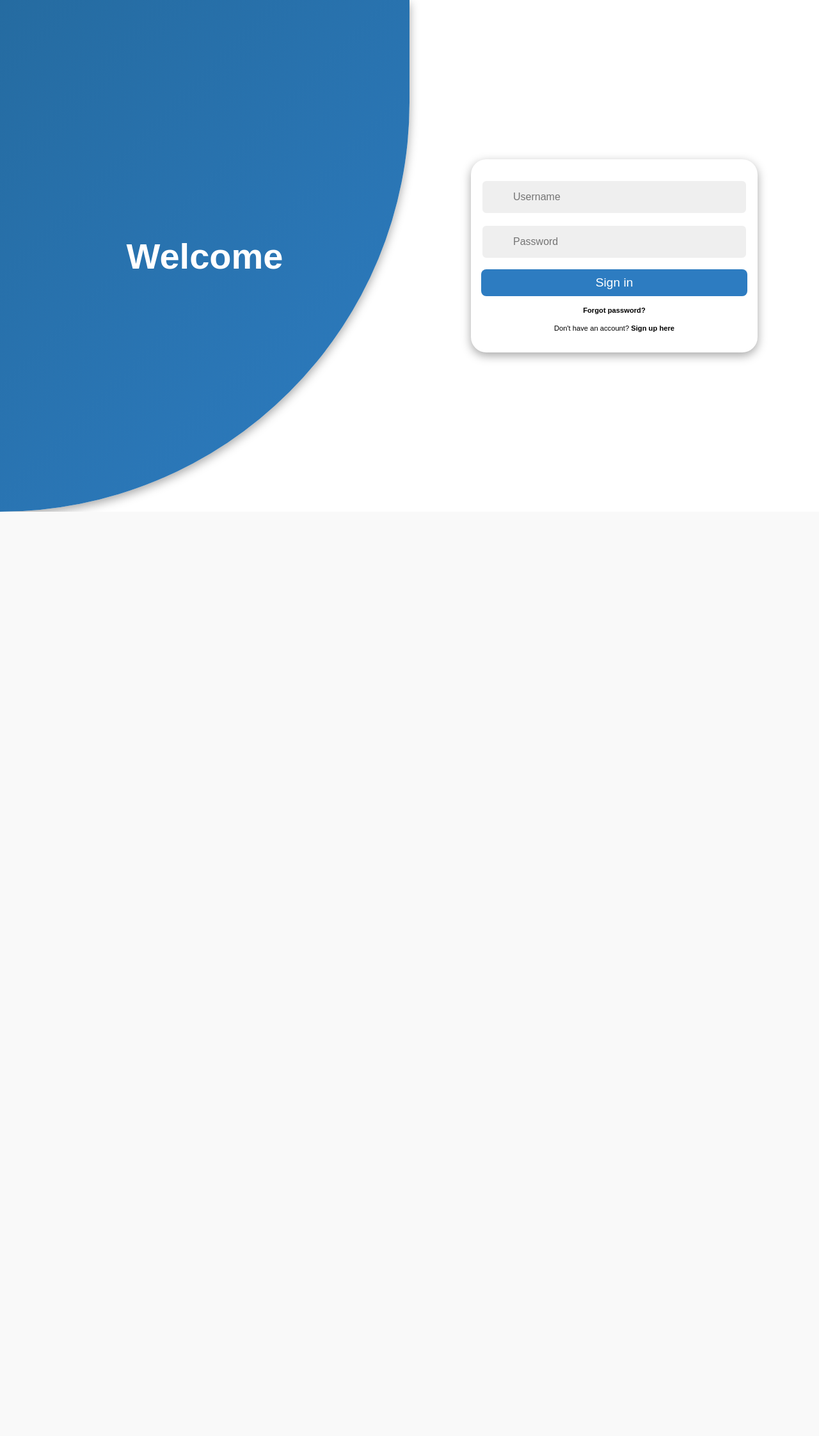
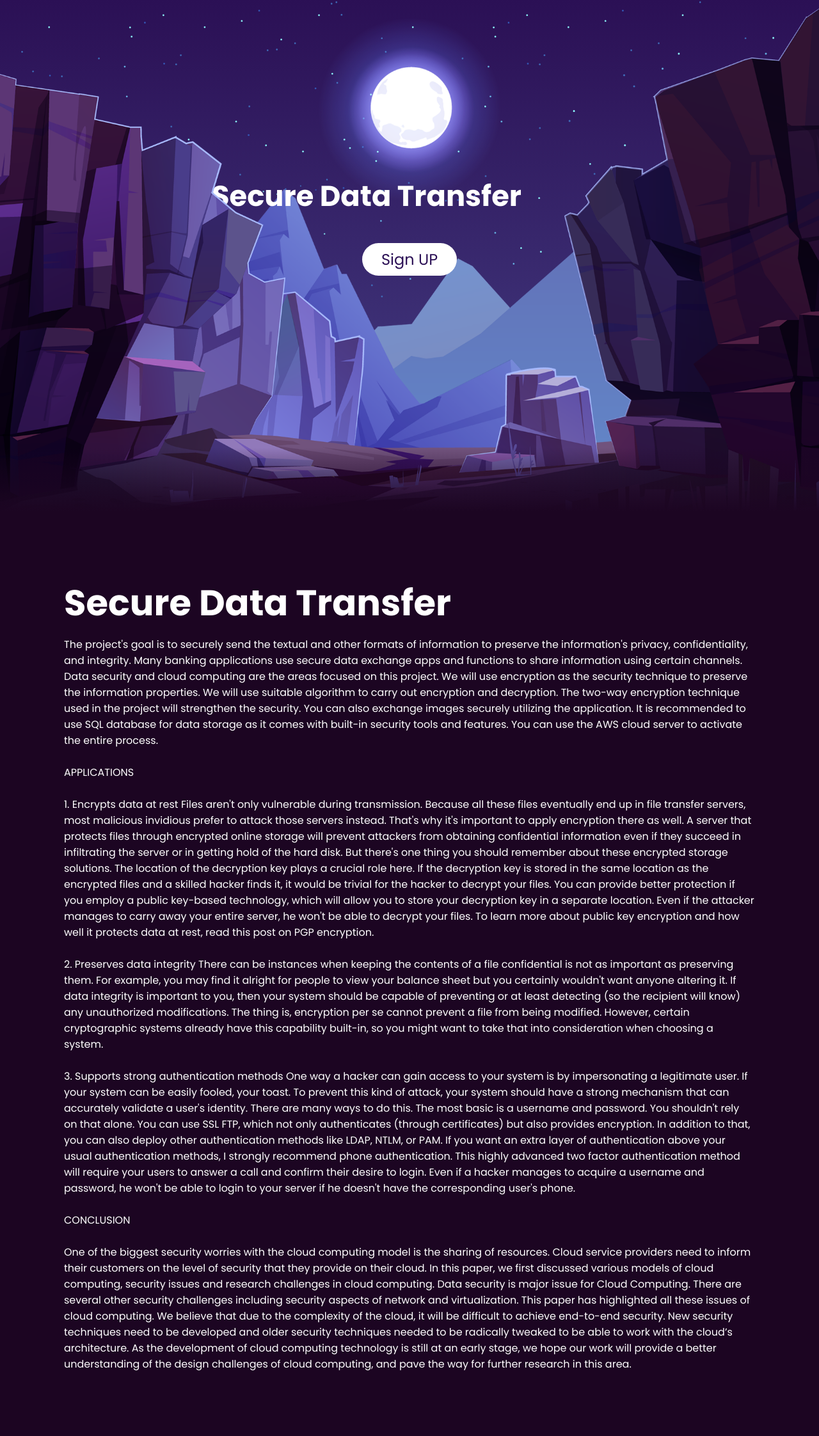
Before and after one commit to Niranjan2048/Secure-data-transfer-using-cloud-computing, a Flask app: page / in a window 1280 px wide. Shown: the whole page at 64% size. Before the commit the page ends 800 px from the top, so only its background shows below. Run offline with Flask 2, Linux system fonts and the light colour scheme; some libraries are stand-ins or nearby versions.

Commit message:
niranjan

```diff
--- a/main.py
+++ b/main.py
@@ -19,15 +19,13 @@ def start_app():
 
 app = start_app()
 
-
-@app.route('/', methods=["GET", "POST"])
+@app.route('/')
+def index():
+    return render_template('index.html')
+@app.route('/login', methods=["GET", "POST"])
 def start():
     print("MAIN - {}".format(request.method))
     return render_template("main1.html")
-
-@app.route('/gallery')
-def gallery():
-    return render_template("gallery.html")
 
 @app.route('/contacts', methods=["GET", "POST"])
 def contacts(self_name="", new_contact_name=""):
--- /dev/null
+++ b/static/style.css
@@ -0,0 +1,150 @@
+@import url('https://fonts.googleapis.com/css?family=Poppins:300,400,500,600,700,800,900&display=swap');
+*{
+ margin:0;
+ padding:0;
+ box-sizing: border-box;
+ font-family:'Poppins',sans-serif;
+}
+body
+{
+ min-height:100vh;
+ background:linear-gradient(#2b1055,#7597de);
+}
+header
+{
+position:absolute;
+top:0;
+Left:0;
+width:100%;
+padding:30px 100px;
+display:flex;
+justify-content:space-between;
+align-items:center;
+z-index:10000;
+}
+header .logo
+{
+ color:#fff;
+ font-weight:700;
+  text-decoration:none;
+ font-size:2em;
+  text-transform:uppercase;
+  Letter-spacing:2px;
+}
+header ul
+{
+ display:flex;
+ justify-content:center;
+ align-items:center;
+}
+
+header ul li
+{
+ List-style:none;
+ margin-left:20px;
+}
+header ul li a
+{
+ text-decoration:none;
+ padding:6px 15px;
+ color:#fff;
+}
+
+header ul li a:hover,
+header ul li a.active
+{
+ background:#fff;
+ color:#2b1e55;
+}
+section
+{
+ position:relative;
+ width:100%;
+  height:100vh;
+ padding:100px;
+ display:flex;
+ justify-content:center;
+  align-items:center;
+  overflow:hidden
+}
+
+section::before
+{
+ content:'';
+ position:absolute;
+ bottom:0;
+ width:100%;
+ height:100px;
+ background:linear-gradient(to top,#1c0522,transparent);
+ z-index:1000;
+}
+
+section img
+{
+ position:absolute;
+  top:0;
+ Left:0;
+ width:100%;
+ height:100%;
+ object-fit:cover;
+ pointer-events: none;
+}
+section img#moon
+{
+ mix-blend-mode:screen;
+}
+
+section img#mountains_front
+{
+ z-index: 10;
+}
+#text
+{
+  position:absolute;
+  padding-bottom: 18rem;
+  right: 465px;
+  color:#fff;
+  white-space:nowrap;
+  font-size:3.5vw;
+  z-index:9;
+  transform: translateY(50px);
+  -webkit-transform: translateY(50px);
+  -moz-transform: translateY(50px);
+  -ms-transform: translateY(50px);
+  -o-transform: translateY(50px);
+}
+
+#btn
+{
+  text-decoration:none;
+  display:inline-block;
+  padding:8px 30px;
+  border-radius:40px;
+  background:#fff;
+  color:#2b1055;
+  font-size:1.5em;
+  z-index: 9;
+  transform: translateY(5px);
+  -webkit-transform: translateY(5px);
+  -moz-transform: translateY(5px);
+  -ms-transform: translateY(5px);
+  -o-transform: translateY(5px);
+}
+
+.sec
+{
+ position:relative;
+ padding:100px;
+ background:#1c0522;
+}
+.sec h2
+{
+ font-size:3.5em;
+ margin-bottom:10px;
+ color:#fff;
+}
+.sec p
+{
+ font-size:1em;
+ color:#fff;
+}
--- a/templates/contacts.html
+++ b/templates/contacts.html
@@ -15,9 +15,9 @@
 
     <img class="menu-header__logo" alt="logo of secret (stylized S letter)"
         aria-label="logo of secret (stylized S letter)" src="{{ url_for('static', filename = 'secret_logo.jpg') }}"
-        href="{{ url_for('start') }}">
+        href="{{ url_for('index') }}">
     <nav class="navMenu">
-        <a methods="GET" href="{{ url_for('start') }}">Home</a>
+        <a methods="GET" href="{{ url_for('index') }}">Home</a>
         <a methods="GET" href="{{ url_for('contacts', self_name=self_name) }}">Contacts</a>
         <a methods="GET" href="">Gallery</a>
         <a href="#">About</a>
--- a/templates/contacts1.html
+++ b/templates/contacts1.html
@@ -12,7 +12,7 @@
 </head>
 
 <body>
-    <a href="{{ url_for('start') }}">
+    <a href="{{ url_for('index') }}">
     <img class="logo_img" src= "{{ url_for('static', filename = 'Frame_1.png') }}">
 </a>
 
--- /dev/null
+++ b/templates/index.html
@@ -0,0 +1,72 @@
+<!doctype html>
+<html>
+  <head>
+    <title>secret 🤫</title>
+    <meta charset="UTF-8">
+    <meta name="viewport" content="width=device-width, user-scalable=no, initial-scale=1.0">
+    <link rel="stylesheet"type="text/css"href="{{ url_for('static', filename='style.css') }}">
+  </head>
+  <body>
+
+    <section>
+        <img src="{{ url_for('static', filename = 'stars.png') }}" id="stars">
+        <img src="{{ url_for('static', filename = 'moon.png') }}" id="moon">
+        <img src="{{ url_for('static', filename = 'mountains_behind.png') }}" id="mountains_behind">
+        <h2 id="text">Secure Data Transfer</h2>
+        <a href="{{ url_for('start') }}" id="btn">Sign UP</a>
+
+        <img src="{{ url_for('static', filename = 'mountains_front.png') }}" id="mountains_front">
+      </section>
+      <div class="sec">
+        <h2>Secure Data Transfer</h2>
+        <p>The project's goal is to securely send the textual and other formats of information to preserve the information's privacy, confidentiality, and integrity. Many banking applications use secure data exchange apps and functions to share information using certain channels.
+        Data security and cloud computing are the areas focused on this project. We will use encryption as the security technique to preserve the information properties. We will use suitable algorithm to carry out encryption and decryption. The two-way encryption technique used in the project will strengthen the security. You can also exchange images securely utilizing the application. It is recommended to use SQL database for data storage as it comes with built-in security tools and features. You can use the AWS cloud server to activate the entire process.
+        <br><br>
+        APPLICATIONS
+        <BR></BR>
+        1. Encrypts data at rest
+        Files aren't only vulnerable during transmission. Because all these files eventually end up in file transfer servers, most malicious invidious prefer to attack those servers instead. That's why it's important to apply encryption there as well. A server that protects files through encrypted online storage will prevent attackers from obtaining confidential information even if they succeed in infiltrating the server or in getting hold of the hard disk.
+        But there's one thing you should remember about these encrypted storage solutions. The location of the decryption key plays a crucial role here. If the decryption key is stored in the same location as the encrypted files and a skilled hacker finds it, it would be trivial for the hacker to decrypt your files.
+        You can provide better protection if you employ a public key-based technology, which will allow you to store your decryption key in a separate location. Even if the attacker manages to carry away your entire server, he won't be able to decrypt your files.
+        To learn more about public key encryption and how well it protects data at rest, read this post on PGP encryption.
+        <br><br>
+        2. Preserves data integrity
+        There can be instances when keeping the contents of a file confidential is not as important as preserving them. For example, you may find it alright for people to view your balance sheet but you certainly wouldn't want anyone altering it.
+        If data integrity is important to you, then your system should be capable of preventing or at least detecting (so the recipient will know) any unauthorized modifications.
+        The thing is, encryption per se cannot prevent a file from being modified. However, certain cryptographic systems already have this capability built-in, so you might want to take that into consideration when choosing a system.
+        <br><br>
+        3. Supports strong authentication methods
+        One way a hacker can gain access to your system is by impersonating a legitimate user. If your system can be easily fooled, your toast. To prevent this kind of attack, your system should have a strong mechanism that can accurately validate a user's identity.
+        There are many ways to do this. The most basic is a username and password. You shouldn't rely on that alone. You can use SSL FTP, which not only authenticates (through certificates) but also provides encryption. In addition to that, you can also deploy other authentication methods like LDAP, NTLM, or PAM.
+        If you want an extra layer of authentication above your usual authentication methods, I strongly recommend phone authentication. This highly advanced two factor authentication method will require your users to answer a call and confirm their desire to login. Even if a hacker manages to acquire a username and password, he won't be able to login to your server if he doesn't have the corresponding user's phone.
+        <br><br>
+        CONCLUSION
+        <br><br>
+        One of the biggest security worries with the cloud computing model is the sharing of resources. Cloud service providers need to inform their customers on the level of security that they provide on their cloud. In this paper, we first discussed various models of cloud computing, security issues and research challenges in cloud computing. Data security is major issue for Cloud Computing. There are several other security challenges including security aspects of network and virtualization. This
+        paper has highlighted all these issues of cloud computing. We believe that due to the complexity of the cloud, it will be difficult to achieve end-to-end security. New security techniques need to be developed and older security techniques needed to be radically tweaked to be able to work with the cloud’s architecture. As the development of cloud computing technology is still at an early stage, we hope our work will provide a better understanding of the design challenges of cloud
+        computing, and pave the way for further research in this area.
+        </p>
+      </div>
+      <script>
+        let stars = document.getElementById('stars');
+        let moon = document.getElementById('moon');
+        let mountains_behind = document.getElementById('mountains_behind');
+        let text = document.getElementById('text');
+        let btn = document.getElementById('btn');
+        let mountains_front = document.getElementById('mountains_front');
+
+        window.addEventListener('scroll', function(){
+            let value = window.scrollY;
+            stars.style.left = value * 0.25 + 'px';
+            moon.style.top = value * 1.05 + 'px';
+            mountains_behind.style.top = value * 0.5 + 'px';
+            mountains_front.style.top = value * 0 + 'px';
+            text.style.marginRight = value * 4 + 'px';
+            text.style.marginTop = value * 1 + 'px';
+            btn.style.marginTop = value * 1.5 + 'px';
+            })
+
+
+      </script>
+  </body>
+</html>
--- a/templates/main.html
+++ b/templates/main.html
@@ -23,17 +23,17 @@
                      alt="logo of secret (stylized S letter)"
                      aria-label="logo of secret (stylized S letter)"
                      src= "{{ url_for('static', filename = 'secret_logo.jpg') }}"
-                     href="{{ url_for('start') }}">
+                     href="{{ url_for('index') }}">
 
          <!-- <nav class="menu-header__menu-nav">
                     <ul>
-                        <li aria-label="Home">     <a href="{{ url_for('start') }}"> Home  </a> </li>
+                        <li aria-label="Home">     <a href="{{ url_for('index') }}"> Home  </a> </li>
                         <li aria-label="Contacts"> <a href="#"> Contacts </a> </li>
                         <li aria-label="Gallery">  <a href="{{ url_for('gallery') }}"> Gallery </a> </li>
                     </ul>
                 </nav>   -->
                 <nav class="navMenu">
-                    <a href="{{ url_for('start') }}">Home</a>
+                    <a href="{{ url_for('index') }}">Home</a>
                     <a href="#">Contacts</a>
                     <a href="{{ url_for('gallery') }}">Gallery</a>
                     <a href="#">About</a>
--- a/templates/profile.html
+++ b/templates/profile.html
@@ -20,7 +20,7 @@
 
             <nav class="menu-header__menu-nav">
                 <ul>
-                    <li aria-label="Home"> <a href="{{ url_for('start') }}"> Home  </a> </li>
+                    <li aria-label="Home"> <a href="{{ url_for('index') }}"> Home  </a> </li>
                     <li aria-label="Contacts"> <a href="{{ url_for('contacts', self_name=self_name) }}"> Contacts </a> </li>
                     <li aria-label="Gallery"> <a href=""> Gallery </a> </li>
                 </ul>
@@ -29,9 +29,9 @@
     </header> -->
     <img class="menu-header__logo" alt="logo of secret (stylized S letter)"
         aria-label="logo of secret (stylized S letter)" src="{{ url_for('static', filename = 'secret_logo.jpg') }}"
-        href="{{ url_for('start') }}">
+        href="{{ url_for('index') }}">
     <nav class="navMenu">
-        <a href="{{ url_for('start') }}">Home</a>
+        <a href="{{ url_for('index') }}">Home</a>
         <a href="{{ url_for('contacts', self_name=self_name) }}">Contacts</a>
         <a href="{{ url_for('gallery') }}">Gallery</a>
         <a href="#">About</a>
--- a/templates/profile1.html
+++ b/templates/profile1.html
@@ -12,7 +12,7 @@
 </head>
 
 <body>
-    <a href="{{ url_for('start') }}">
+    <a href="{{ url_for('index') }}">
         <img class="logo_img" src= "{{ url_for('static', filename = 'Frame_1.png') }}">
     </a>
           <!-- contact cards -->
--- a/templates/result.html
+++ b/templates/result.html
@@ -14,7 +14,7 @@
 </head>
 
 <body>
-    <a href="{{ url_for('start') }}">
+    <a href="{{ url_for('index') }}">
     <img class="logo_img" src= "{{ url_for('static', filename = 'Frame_1.png') }}">
 </a>
 
--- a/templates/result_receive.html
+++ b/templates/result_receive.html
@@ -14,7 +14,7 @@
 </head>
 
 <body>
-    <a href="{{ url_for('start') }}">
+    <a href="{{ url_for('index') }}">
     <img class="logo_img" src= "{{ url_for('static', filename = 'Frame_1.png') }}">
     <button href="{{ url_for('start')}}" > Home</button>
 </a>
--- a/templates/send.html
+++ b/templates/send.html
@@ -21,7 +21,7 @@
 
                 <nav class="menu-header__menu-nav">
                     <ul>
-                        <li aria-label="Home"> <a href="{{ url_for('start') }}"> Home  </a> </li>
+                        <li aria-label="Home"> <a href="{{ url_for('index') }}"> Home  </a> </li>
                         <li aria-label="Contacts"> <a href="{{ url_for('contacts', self_name=from_name) }}" methods="GET"> Contacts </a> </li>
                         <li aria-label="Gallery"> <a href=""> Gallery </a> </li>
                     </ul>
@@ -32,9 +32,9 @@
         alt="logo of secret (stylized S letter)"
         aria-label="logo of secret (stylized S letter)"
         src= "{{ url_for('static', filename = 'secret_logo.jpg') }}"
-        href="{{ url_for('start') }}">
+        href="{{ url_for('index') }}">
         <nav class="navMenu">
-            <a href="{{ url_for('start') }}">Home</a>
+            <a href="{{ url_for('index') }}">Home</a>
             <a href="{{ url_for('contacts', self_name=from_name) }}" methods="GET">Contacts</a>
             <a href="#">Gallery</a>
             <a href="#">About</a>
--- a/templates/send1.html
+++ b/templates/send1.html
@@ -16,7 +16,7 @@
 </head>
 
 <body>
-    <a href="{{ url_for('start') }}">
+    <a href="{{ url_for('index') }}">
         <img class="logo_img" src="{{ url_for('static', filename = 'Frame_1.png') }}">
     </a>
     <div class="container" style="display:flex;flex-direction:column;width: auto;">
```
Also changed, not shown: static/_9.jpg (added), static/moon.png (added), static/mountains_behind.png (added), static/mountains_front.png (added), static/stars.png (added), 2 other files.
